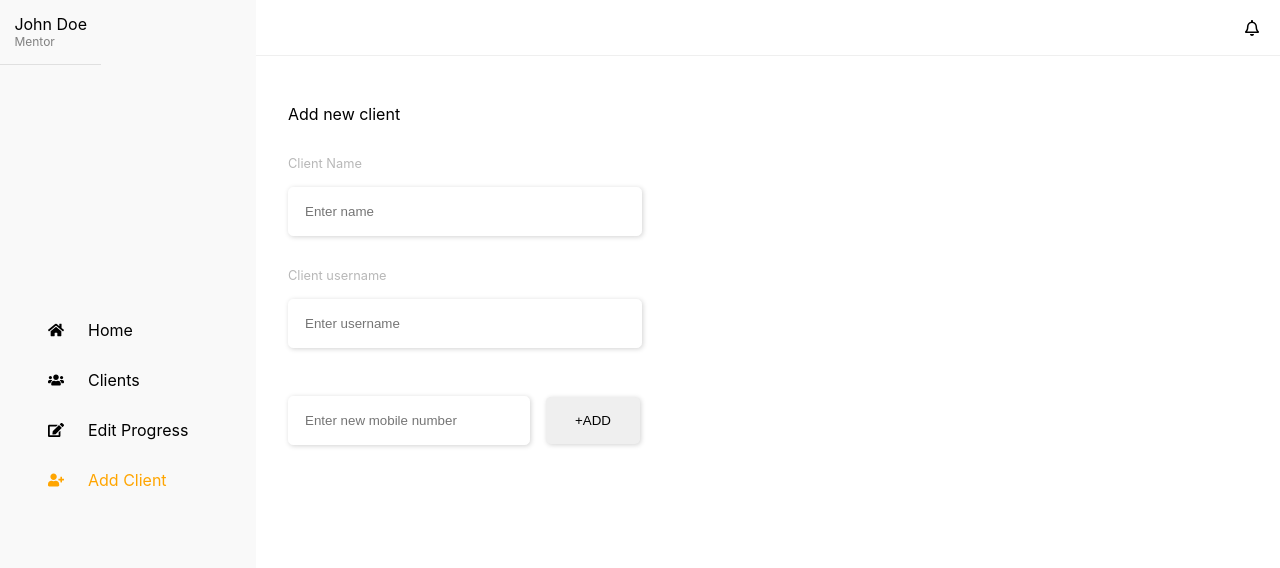
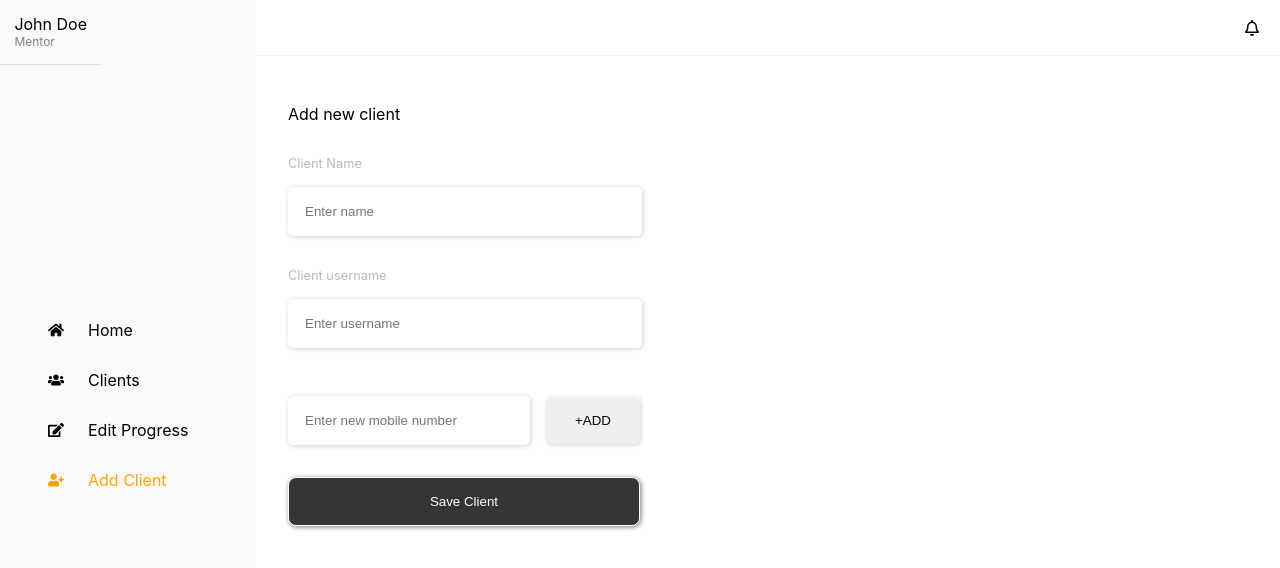
Before and after one commit to ashrofdev/project-unlimited, a React (Create React App) app: page /dashboard in a window 1280 px wide. Both pictures are taken after a click on the element "Add Client". Shown: the top 568 px of the page. Built offline with nearby package versions, Linux system fonts and the light colour scheme.

Commit message:
completing add client

```diff
--- a/src/component/dashboard/Addclient.jsx
+++ b/src/component/dashboard/Addclient.jsx
@@ -5,26 +5,39 @@ const Addclient =()=> {
 
     const [phones, setPhones] = useState([])
     const [phone, setPhone] = useState('')
+    const [name, setName] = useState('')
+    const [username, setUsername] = useState('')
 
     const addPhone = (phone) => {
-        const phoneArray = phones
+        if(phone !==""){
+            const phoneArray = phones
 
-        phoneArray.push(phone)
-        setPhones(phoneArray)
-        setPhone("")
+            phoneArray.push(phone)
+            setPhones(phoneArray)
+            setPhone("")
+        }
     }
 
+    const saveClient = () => {
+
+        const clientData = {
+            name,
+            username,
+            phones
+        }
+        alert(clientData)
+    }
 
     return (
         <div className="addclient">
             <p>Add new client</p>
             <label>
                 Client Name
-                <input placeholder="Enter name" />
+                <input onChange={(e)=> setName(e.target.value)} placeholder="Enter name" />
             </label>
             <label>
                 Client username
-                <input placeholder="Enter username" />
+                <input onChange={(e)=> setUsername(e.target.value)} placeholder="Enter username" />
             </label>
 
             <div className="phonegrid">
@@ -38,6 +51,7 @@ const Addclient =()=> {
                 <input onChange={(e)=> setPhone(e.target.value)} value={phone} type="number" placeholder="Enter new mobile number" />
                 <button onClick={()=> addPhone(phone)}>+ADD</button>
             </div>
+            <button onClick={saveClient} className="btn">Save Client</button>
         </div>
     )
 }
--- a/src/resources/scss/dashboard/addclient.scss
+++ b/src/resources/scss/dashboard/addclient.scss
@@ -69,6 +69,26 @@
             border-radius: .3rem;
             width: 30%;
             margin-left: 1rem;
+            cursor: pointer;
         }
     }
+
+    &  .btn {
+        padding: 1rem;
+        background-color: rgb(53, 53, 53);
+        color: white;
+        border-radius: .5rem;
+        border: 1px solid white;
+        box-shadow: 1px 1px 5px rgb(122, 122, 122);
+        width: 22rem;
+        cursor: pointer;
+        margin-top: 1rem;
+        transition: all .5s;
+
+        &:hover {
+            background-color: rgb(0, 0, 0);
+            color: white;
+        }
+
+    }
 }
```
